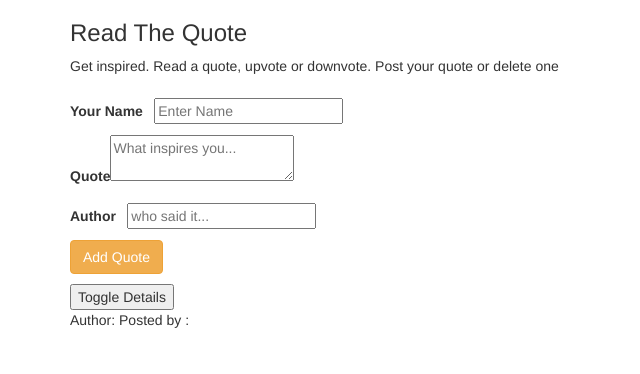
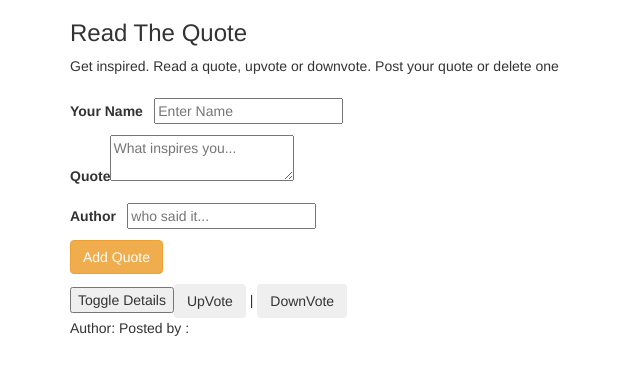
Before and after one commit to COdingaorg/ReadTheQuote, an Angular app: page / in a window 1280 px wide. Shown: the top 374 px of the page, without its empty margins (0-640 px from the left). Built offline with nearby package versions, Linux system fonts and the light colour scheme.

Commit message:
adds quote details and data from quote form

```diff
--- a/src/app/quote-form/quote-display/quote-display.component.html
+++ b/src/app/quote-form/quote-display/quote-display.component.html
@@ -1,5 +1,5 @@
 
 <div id="quoteDisplay">
   <p>{{quoteItem}}</p>
-  <button type="submit">Toggle Details</button>
+  <button type="submit">Toggle Details</button><span><button class="upvote btn btn-light">UpVote</button> | <button class="downvote btn btn-light">DownVote</button></span>
 </div>
--- a/src/app/quote-form/quote-form.component.html
+++ b/src/app/quote-form/quote-form.component.html
@@ -14,4 +14,4 @@
   </form>
 </div>
 <app-quote-display [quoteItem]='newQuoteItem()'></app-quote-display>
-<app-quote-details [quoteAuthor]='quoteDetails'></app-quote-details>
+<app-quote-details [quoteAuthor]='quoteDetails()'></app-quote-details>
--- a/src/app/quote-form/quote-form.component.ts
+++ b/src/app/quote-form/quote-form.component.ts
@@ -16,12 +16,13 @@ export class QuoteFormComponent implements OnInit {
   };
   newQuoteAuthor(){
     return this.newQuote.author
-  }
+  };
   newQuotePoster(){
     return this.newQuote.userName
-  }
-  quoteDetails = (`Author: ${this.newQuoteAuthor()} Posted by :${this.newQuotePoster()}`);
-
+  };
+ quoteDetails(){
+  return ("Author: " +this.newQuoteAuthor() + '  Posted by : '+ this.newQuotePoster())
+ };
   ngOnInit(): void {
   }
 
```
